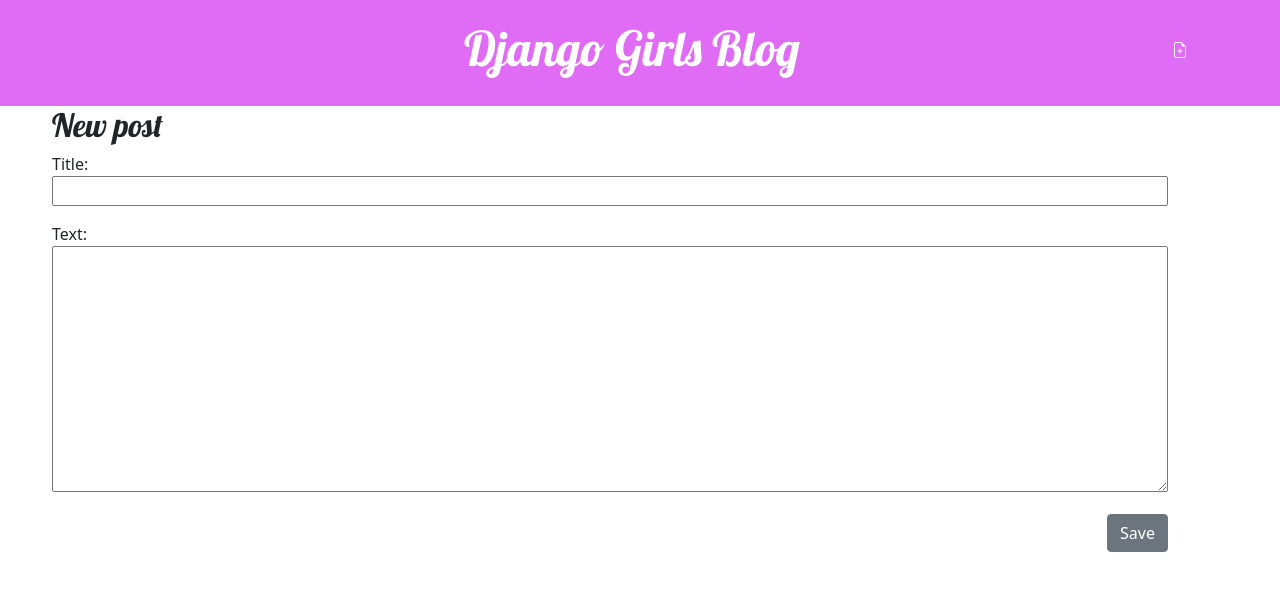
After one commit to kpi-web-guild/django-girls-blog-OlenaEfymenko, a Django app: page /post/new/ in a window 1280 px wide. The commit adds this page. Shown: the top 591 px of the page. Run offline with Django 3.2, Linux system fonts and the light colour scheme.

Commit message:
Integrate the new functionality for the creation new posts

```diff
--- /dev/null
+++ b/blog/forms.py
@@ -0,0 +1,11 @@
+from django import forms
+from .models import Post
+
+
+class PostForm(forms.ModelForm):
+    """Form for the creation of new posts in the Blog application."""
+
+    class Meta:
+        """Metadata for the post form."""
+        model = Post
+        fields = ('title', 'text',)
--- a/blog/templates/blog/base.html
+++ b/blog/templates/blog/base.html
@@ -9,15 +9,18 @@
     </head>
     <body>
         <header class="page-header">
-          <div class="container">
-              <h1><a href="/">Django Girls Blog</a></h1>
-          </div>
+            <div class="container">
+                <a href="{% url 'post_new' %}" class="top-menu">
+                    {% include './icons/file-earmark-plus.svg' %}
+                </a>
+                <h1><a href="/">Django Girls Blog</a></h1>
+            </div>
         </header>
-        <main class="container">
+        <main class="content container">
             <div class="row">
                 <div class="col">
-                {% block content %}
-                {% endblock %}
+                    {% block content %}
+                    {% endblock %}
                 </div>
             </div>
         </main>
--- /dev/null
+++ b/blog/templates/blog/post_edit.html
@@ -0,0 +1,9 @@
+{% extends 'blog/base.html' %}
+
+{% block content %}
+    <h2>New post</h2>
+    <form method="POST" class="post-form">{% csrf_token %}
+        {{ form.as_p }}
+        <button type="submit" class="save btn btn-secondary">Save</button>
+    </form>
+{% endblock %}
--- a/blog/urls.py
+++ b/blog/urls.py
@@ -7,4 +7,6 @@ from . import views
 urlpatterns = [
     path('', views.post_list, name='post_list'),
     path('post/<int:pk>/', views.post_detail, name='post_detail'),
+    path('post/new/', views.post_new, name='post_new'),
+
 ]
--- a/blog/views.py
+++ b/blog/views.py
@@ -2,8 +2,10 @@
 
 from django.shortcuts import get_object_or_404, render
 from django.utils import timezone
+from django.shortcuts import redirect
 
 from .models import Post
+from .forms import PostForm
 
 
 def post_list(request):
@@ -20,3 +22,18 @@ def post_detail(request, pk):
     """Display a blog post based on the post's primary key."""
     post = get_object_or_404(Post, pk=pk)
     return render(request, 'blog/post_detail.html', {'post': post})
+
+
+def post_new(request):
+    """Create a new post."""
+    if request.method == 'POST':
+        form = PostForm(request.POST)
+        if form.is_valid():
+            post = form.save(commit=False)
+            post.author = request.user
+            post.published_date = timezone.now()
+            post.save()
+            return redirect('post_detail', pk=post.pk)
+    else:
+        form = PostForm
+    return render(request, 'blog/post_edit.html', {'form': form})
```
Also changed, not shown: blog/templates/blog/icons/file-earmark-plus.svg (added).
